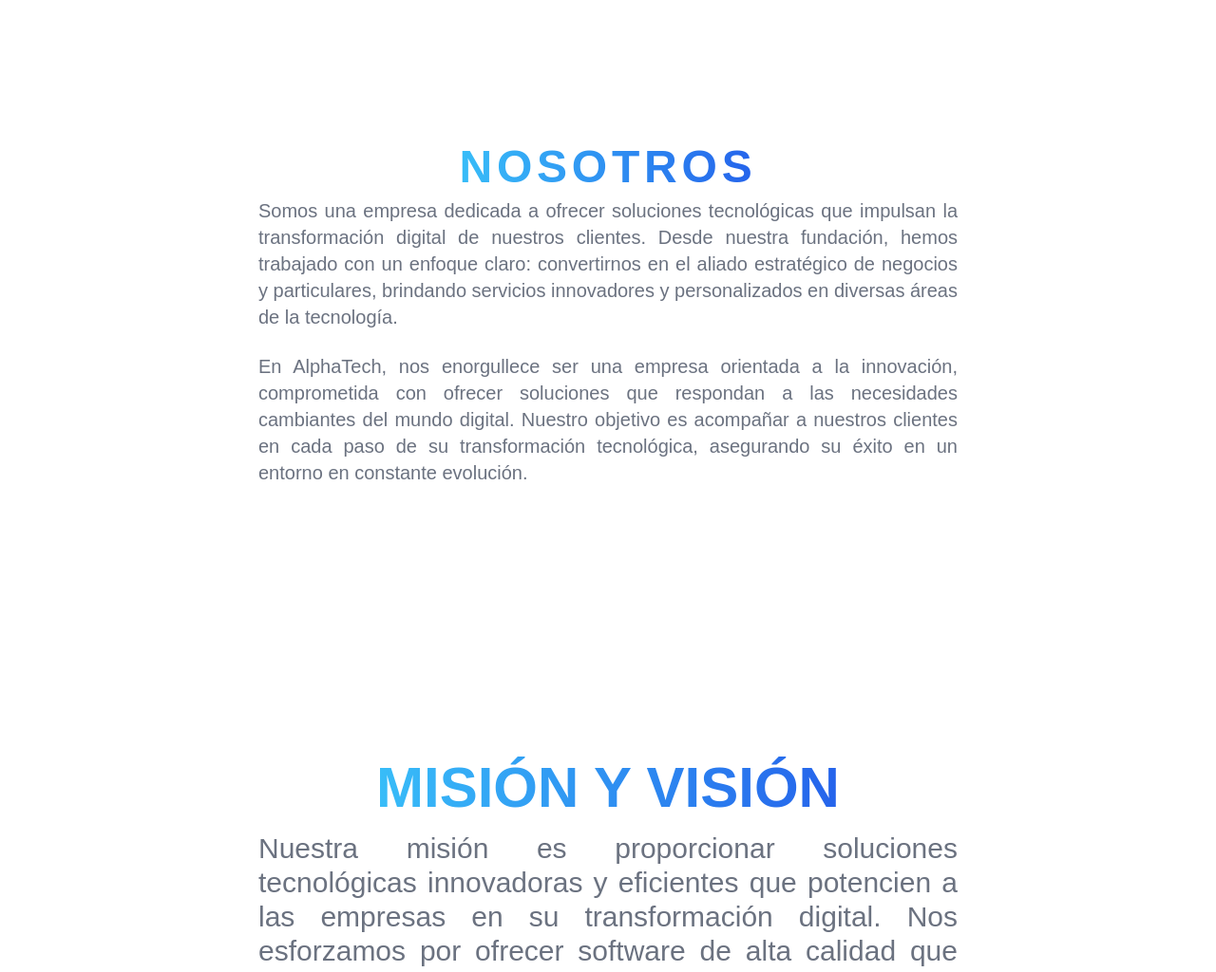
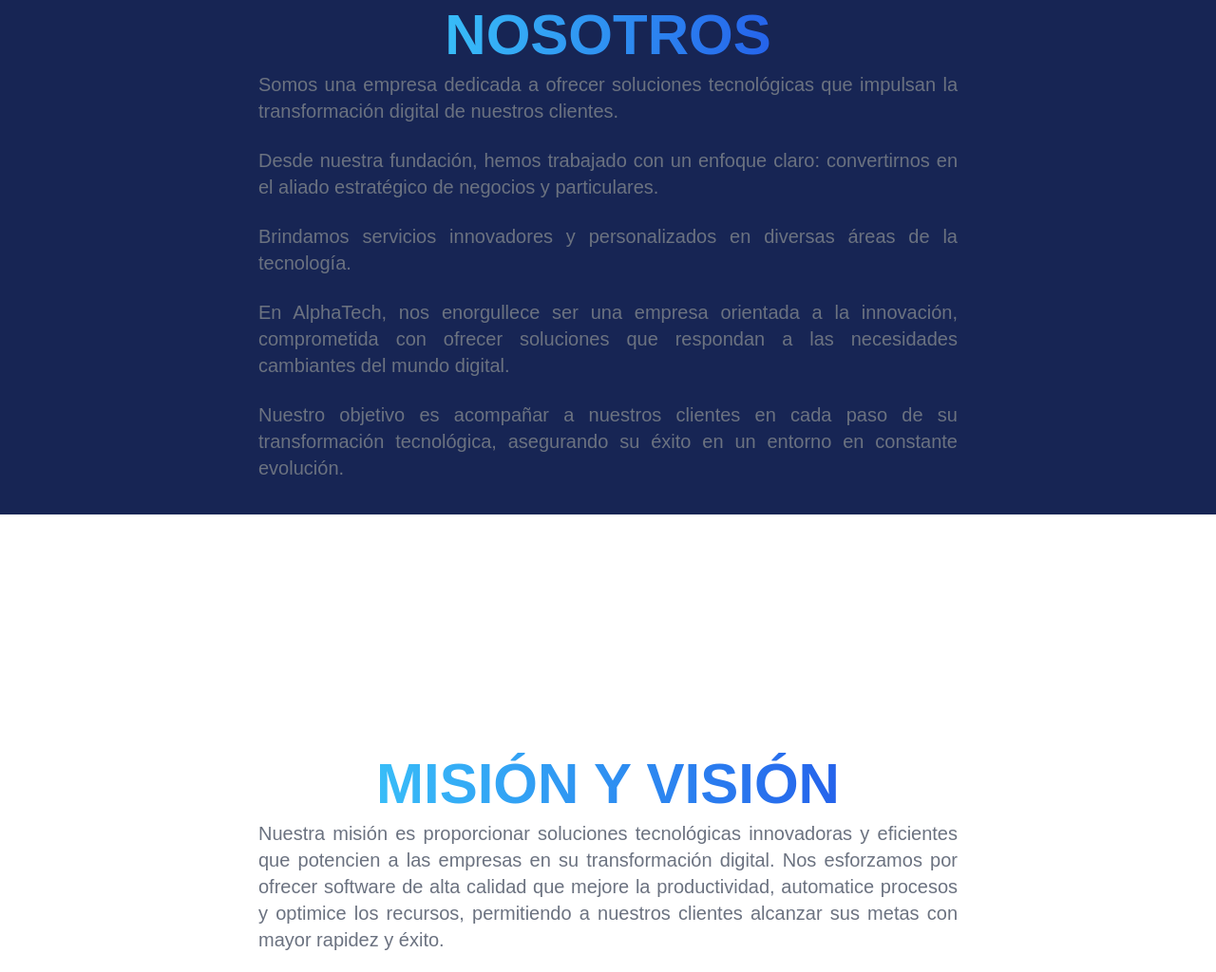
Before and after one commit to Barboza13/alpha-tech-landing-page, an Astro site: page / in a window 1280 px wide. Shown: the part 908-1932 px from the top of the page at 95% size. Built offline with nearby package versions, Linux system fonts and the light colour scheme; Astro itself is replaced by a stand-in of ours.

Commit message:
diseño de servicios actualizado

```diff
--- a/src/components/MIsionVision.astro
+++ b/src/components/MIsionVision.astro
@@ -1,8 +1,8 @@
 <div
-    class="mt-20 lg:flex lg:flex-col lg:justify-center lg:items-center lg:h-screen px-4 sm:px-6 md:px-8"
+    class="w-full max-w-[800px] mt-20 lg:flex lg:flex-col lg:justify-center lg:items-center lg:h-screen px-4 sm:px-6 md:px-8"
 >
     <h1
-        class="text-center lg:mb-4 text-3xl font-extrabold text-gray-900 dark:text-blue-950 md:text-5xl lg:text-6xl"
+        class="text-center lg:mb-2 text-2xl font-extrabold text-gray-900 dark:text-blue-950 md:text-5xl lg:text-6xl"
     >
         <span
             class="text-transparent bg-clip-text bg-gradient-to-r to-blue-600 from-sky-400"
@@ -11,7 +11,7 @@
         </span>
     </h1>
     <p
-        class="text-lg text-justify font-normal text-gray-500 lg:text-3xl dark:text-gray-400"
+      class="text-base text-justify font-normal text-gray-500 lg:text-xl dark:text-gray-400 leading-8"
     >
         Nuestra misión es proporcionar soluciones tecnológicas innovadoras y
         eficientes que potencien a las empresas en su transformación digital.
@@ -21,7 +21,7 @@
     </p>
     <br />
     <p
-        class="text-lg text-justify font-normal text-gray-500 lg:text-3xl dark:text-gray-400"
+    class="text-base text-justify font-normal text-gray-500 lg:text-xl dark:text-gray-400 leading-8"
     >
         Aspiramos a ser reconocidos como líderes en el sector tecnológico,
         impulsando el futuro digital con productos disruptivos que impacten
--- a/src/components/Nosotros.astro
+++ b/src/components/Nosotros.astro
@@ -1,31 +1,32 @@
 <div
-    class="mt-20 lg:flex lg:flex-col lg:justify-center lg:items-center lg:h-auto px-4 sm:px-6 md:px-8"
+    class="w-full max-w-[800px] mt-20 lg:flex lg:flex-col lg:justify-center lg:items-center lg:h-auto px-4 sm:px-6 md:px-8"
 >
     <h1
-        class="text-center lg:mb-2 text-2xl font-extrabold text-gray-900 dark:text-blue-950 md:text-4xl lg:text-5xl tracking-widest"
+        class="text-center lg:mb-2 text-2xl font-extrabold text-gray-900 dark:text-blue-950 md:text-5xl lg:text-6xl"
     >
         <span
-            class="text-transparent bg-clip-text bg-gradient-to-r to-blue-600 from-sky-400"
+            class="text-transparent bg-clip-text bg-gradient-to-r to-blue-600 from-sky-400 leading-8"
             >NOSOTROS</span
         >
     </h1>
-    <p
-        class="text-base text-justify font-normal text-gray-500 lg:text-xl dark:text-gray-400"
-    >
-        Somos una empresa dedicada a ofrecer soluciones tecnológicas que
-        impulsan la transformación digital de nuestros clientes. Desde nuestra
-        fundación, hemos trabajado con un enfoque claro: convertirnos en el
-        aliado estratégico de negocios y particulares, brindando servicios
-        innovadores y personalizados en diversas áreas de la tecnología.
+
+    <p class="text-base text-justify font-normal text-gray-500 lg:text-xl dark:text-gray-300 leading-8">
+        Somos una empresa dedicada a ofrecer soluciones tecnológicas que impulsan la transformación digital de nuestros clientes.
     </p>
-    <br />
-    <p
-        class="text-base text-justify font-normal text-gray-500 lg:text-xl dark:text-gray-400"
-    >
-        En AlphaTech, nos enorgullece ser una empresa orientada a la innovación,
-        comprometida con ofrecer soluciones que respondan a las necesidades
-        cambiantes del mundo digital. Nuestro objetivo es acompañar a nuestros
-        clientes en cada paso de su transformación tecnológica, asegurando su
-        éxito en un entorno en constante evolución.
+    <br>
+    <p class="text-base text-justify font-normal text-gray-500 lg:text-xl dark:text-gray-300 leading-8">
+        Desde nuestra fundación, hemos trabajado con un enfoque claro: convertirnos en el aliado estratégico de negocios y particulares.
+    </p>
+    <br>
+    <p class="text-base text-justify font-normal text-gray-500 lg:text-xl dark:text-gray-300 leading-8">
+        Brindamos servicios innovadores y personalizados en diversas áreas de la tecnología.
+    </p>
+    <br>
+    <p class="text-base text-justify font-normal text-gray-500 lg:text-xl dark:text-gray-300 leading-8">
+        En AlphaTech, nos enorgullece ser una empresa orientada a la innovación, comprometida con ofrecer soluciones que respondan a las necesidades cambiantes del mundo digital.
+    </p>
+    <br>
+    <p class="text-base text-justify font-normal text-gray-500 lg:text-xl dark:text-gray-300 leading-8">
+        Nuestro objetivo es acompañar a nuestros clientes en cada paso de su transformación tecnológica, asegurando su éxito en un entorno en constante evolución.
     </p>
 </div>
--- a/src/components/SectionMisionVision.astro
+++ b/src/components/SectionMisionVision.astro
@@ -3,8 +3,8 @@
 ---
 
 <section
-    id={id}
-    class={`w-full max-w-[800px] mx-auto min-h-[250px] md:h-[700px] flex justify-center items-center ${className}`}
+id={id}
+class={`mx-auto h-screen flex flex-col justify-center items-center ${className}`}
 >
     <slot />
 </section>
--- a/src/components/SectionNosotros.astro
+++ b/src/components/SectionNosotros.astro
@@ -4,7 +4,7 @@
 
 <section
 id={id}
-class={`w-full max-w-[800px] mx-auto h-screen flex flex-col justify-center items-center ${className}`}
+class={`bg-blue-950 h-[900px] lm:h-[800px] md:h-[650px] mx-auto flex flex-col justify-center items-center ${className}`}
 >
     <slot />
 </section>
--- a/src/components/SectionService.astro
+++ b/src/components/SectionService.astro
@@ -2,6 +2,6 @@
 const { class: className, id } = Astro.props
 ---
 
-<section id={id} class={`w-full max-w-[1040px] mx-auto min-h-[300px] md:h-[900px] ${className}`}>
+<section id={id} class={`bg-blue-950 h-[1800px] lm:h-[800px] md:h-[800px] flex flex-col justify-center items-center ${className}`}>
     <slot />
 </section>
--- a/src/components/Services.astro
+++ b/src/components/Services.astro
@@ -1,12 +1,12 @@
 ---
 import ServicesItem from "@components/ServicesItem.astro"
 
-import cameraImage from '@images/services-camera.png'
-import webDevelopmentImage from '@images/services-web-development.png'
-import mobileDevelopmentImage from '@images/services-mobile-development.png'
-import networkImage from '@images/services-network.png'
-import technicalServicesImage from '@images/services-technical-services.png'
-import servicesComputerSuppliesImage from '@images/services-computer-supplies.png'
+import cameraImage from '@images/camara-de-seguridad.png'
+import webDevelopmentImage from '@images/navegador.png'
+import mobileDevelopmentImage from '@images/apps.png'
+import networkImage from '@images/puerto-ethernet.png'
+import technicalServicesImage from '@images/apoyo-tecnico.png'
+import servicesComputerSuppliesImage from '@images/equipo-de-computadora.png'
 
 const SERVICIOS = [
     {
@@ -41,11 +41,14 @@
     }
 ];
 ---
-<h1 class="text-center lg:mb-4 text-3xl font-extrabold text-gray-900 dark:text-blue-950 md:text-5xl lg:text-6xl">
-    <span class="text-transparent bg-clip-text bg-gradient-to-r to-blue-600 from-sky-400">SERVICIOS</span>
-</h1>
-<div class="grid grid-cols-1 md:grid-cols-3 gap-2">
-    {SERVICIOS.map(servicio => (
-        <ServicesItem {...servicio} />
-    ))}
+<div class="w-full max-w-[1040px] mx-auto">
+    <h1 class="text-center lg:mb-4 text-4xl font-extrabold text-gray-900 dark:text-blue-950 md:text-5xl lg:text-6xl">
+        <span class="text-transparent bg-clip-text bg-gradient-to-r to-blue-600 from-sky-400">SERVICIOS</span>
+    </h1>
+
+    <div class="mt-10 grid grid-cols-1 md:grid-cols-3 gap-2">
+        {SERVICIOS.map(servicio => (
+            <ServicesItem {...servicio} />
+        ))}
+    </div>
 </div>
--- a/src/components/ServicesItem.astro
+++ b/src/components/ServicesItem.astro
@@ -8,10 +8,12 @@
 const { img, titulo, description } = Astro.props
 ---
 
-<div class="mx-auto max-w-sm p-5 bg-white border border-gray-200 rounded-lg shadow dark:bg-gray-800 dark:border-gray-700 text-center h-auto md:h-auto">
+<div class="mx-auto max-w-xs p-3 bg-white border border-gray-200 rounded-lg shadow dark:bg-gray-800 dark:border-gray-700 text-center h-auto md:h-auto     transition
+    hover:scale-110 hover:bg-white/10
+    ' ">
     <div class="grid place-items-center">
-        <img class="text-center object-cover w-full rounded-t-lg md:h-auto md:w-48 md:rounded-none md:rounded-s-lg" src={img} alt={titulo}>
+        <img class="object-cover size-20 rounded-t-lg md:h-20 md:w-20 md:rounded-none md:rounded-s-lg" src={img} alt={titulo} />
     </div>
-    <h5 class="mb-2 text-2xl font-semibold tracking-tight text-gray-900 dark:text-white">{titulo}</h5>
+    <h5 class="mb-2 text-xl font-semibold tracking-tight text-gray-900 dark:text-white">{titulo}</h5>
     <p class="mb-3 font-normal text-gray-500 dark:text-gray-400">{description}</p>
 </div>
--- a/src/layouts/MainLayout.astro
+++ b/src/layouts/MainLayout.astro
@@ -23,11 +23,9 @@
         <div
             class="absolute inset-0 -z-10 w-full bg-white
             [background:radial-gradient(125%_125%_at_50%_10%,#fff_40%,#63e_100%)]
-            h-[100%] sm:h-[100%] md:h-[100%] lg:h-[100%]"
+            h-[100%] sm:h-[100%] md:h-[100%] lg:h-[110%]"
         >
         </div>
-        </div>
-
         <Navbar />
         <slot />
         <Footer />
--- a/src/pages/index.astro
+++ b/src/pages/index.astro
@@ -24,11 +24,11 @@
             <Nosotros/>
         </SectionNosotros>
 
-        <SectionMisionVision class="mt-5 mb-20" id="misionvision">
+        <SectionMisionVision class="" id="misionvision">
             <MisionVision />
         </SectionMisionVision>
 
-        <SectionServices class="mt-5 mb-20" id="servicios">
+        <SectionServices class="" id="servicios">
             <Services />
         </SectionServices>
 
```
Also changed, not shown: src/assets/images/apoyo-tecnico.png (added), src/assets/images/apps.png (added), src/assets/images/camara-de-seguridad.png (added), src/assets/images/camera.png (added), src/assets/images/equipo-de-computadora.png (added), src/assets/images/navegador.png (added), src/assets/images/puerto-ethernet.png (added), src/assets/images/web.png (added).
